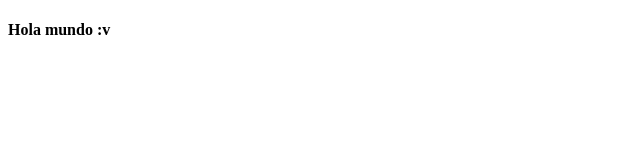
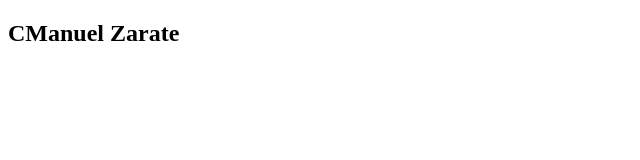
Before and after one commit to CManuelZarate/Probando, a plain HTML site: page index.html in a window 1280 px wide. Shown: the whole page, without its empty margins (0-640 px from the left). Drawn offline with Linux system fonts and the light colour scheme.

Commit message:
muestro mi nombre

```diff
--- a/index.html
+++ b/index.html
@@ -2,9 +2,11 @@
 <html lang="es">
 <head>
     <meta charset="UTF-8">
-    <title>GIT</title>
+    <title>GIT y GITHUB</title>
 </head>
 <body>
-    <h4>Hola mundo :v</h4>
+    <div class="container">
+        <h2>CManuel Zarate</h2>
+    </div>
 </body>
 </html>
```
